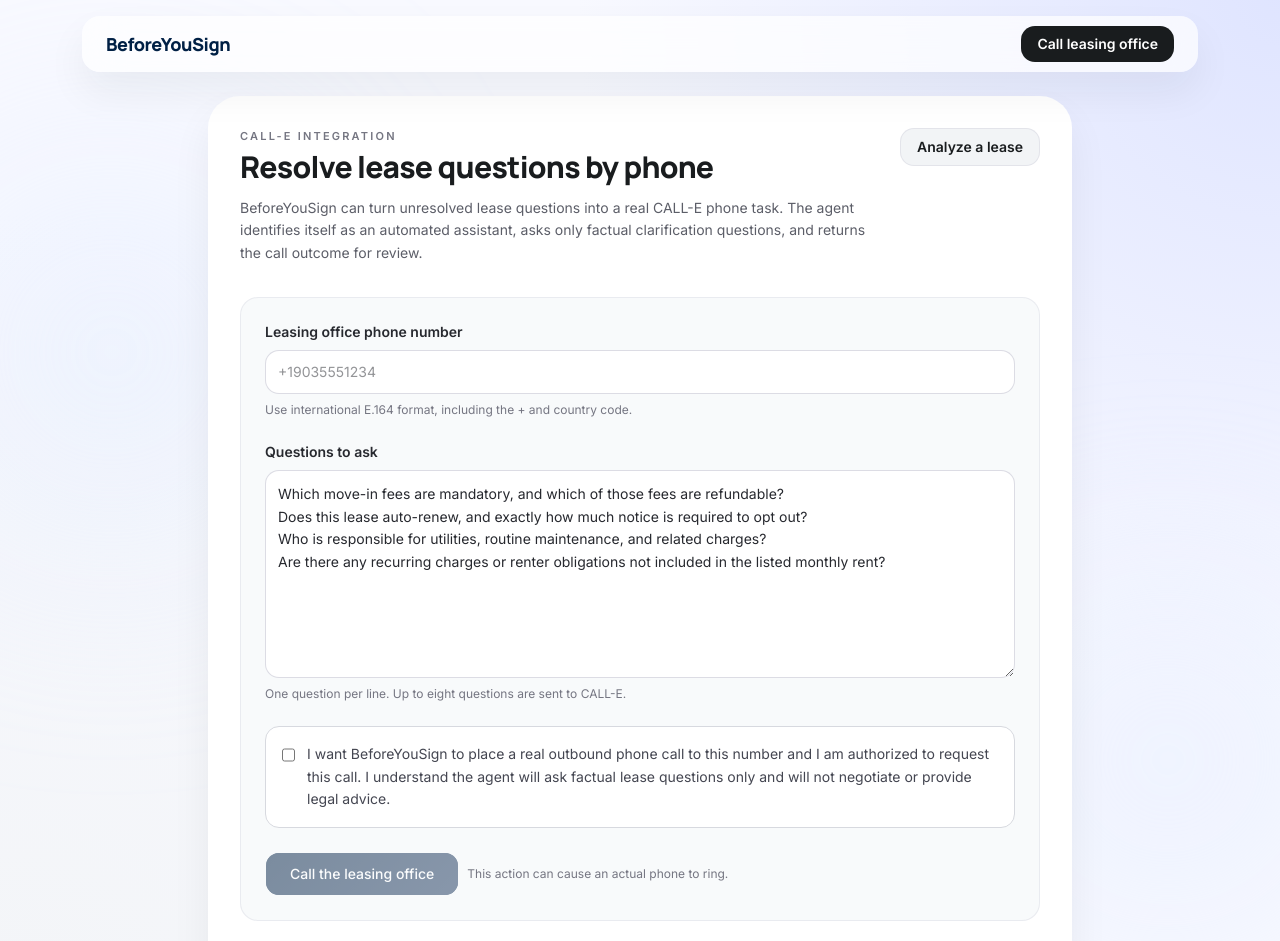
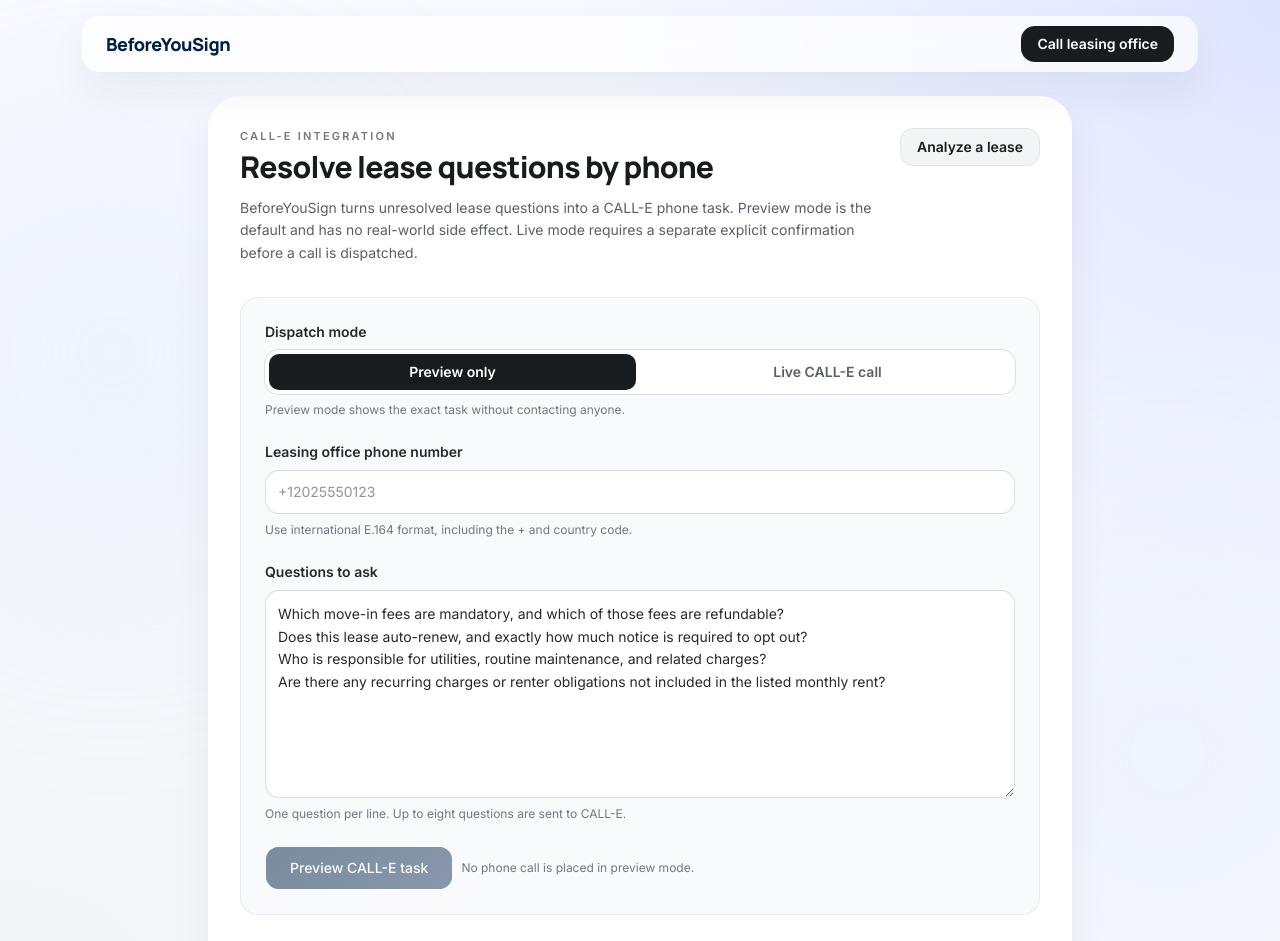
Before and after one commit to ChimdumebiNebolisa/BeforeYouSign, a Next.js app: page /call-agent in a window 1280 px wide. Shown: the top 941 px of the page. Built offline with nearby package versions, Linux system fonts and the light colour scheme.

Commit message:
feat: make CALL-E workflow preview-first

```diff
--- a/src/components/beforeyousign/call-agent-client.tsx
+++ b/src/components/beforeyousign/call-agent-client.tsx
@@ -30,6 +30,7 @@
 export function CallAgentClient() {
   const [phone, setPhone] = useState("");
   const [questionsText, setQuestionsText] = useState(DEFAULT_QUESTIONS.join("\n"));
+  const [liveMode, setLiveMode] = useState(false);
   const [confirmed, setConfirmed] = useState(false);
   const [isCalling, setIsCalling] = useState(false);
   const [isChecking, setIsChecking] = useState(false);
@@ -50,15 +51,20 @@
       const response = await fetch("/api/call-landlord", {
         method: "POST",
         headers: { "Content-Type": "application/json" },
-        body: JSON.stringify({ phone, questions, confirmed }),
+        body: JSON.stringify({
+          phone,
+          questions,
+          confirmed: liveMode ? confirmed : false,
+          dryRun: !liveMode,
+        }),
       });
       const data = (await response.json()) as CallResult & { error?: string };
       if (!response.ok) {
-        throw new Error(data.error || "Unable to start the CALL-E phone task.");
+        throw new Error(data.error || "Unable to prepare the CALL-E phone task.");
       }
       setResult(data);
     } catch (cause) {
-      setError(cause instanceof Error ? cause.message : "Unable to start the CALL-E phone task.");
+      setError(cause instanceof Error ? cause.message : "Unable to prepare the CALL-E phone task.");
     } finally {
       setIsCalling(false);
     }
@@ -84,6 +90,8 @@
     }
   };
 
+  const liveReady = !liveMode || confirmed;
+
   return (
     <div className="mx-auto w-full max-w-4xl px-4 font-sans">
       <main className="bys-float-shadow rounded-[2rem] bg-white p-5 sm:p-8">
@@ -94,7 +102,7 @@
               Resolve lease questions by phone
             </h1>
             <p className="mt-3 max-w-2xl text-sm leading-relaxed text-[#5c5e68]">
-              BeforeYouSign can turn unresolved lease questions into a real CALL-E phone task. The agent identifies itself as an automated assistant, asks only factual clarification questions, and returns the call outcome for review.
+              BeforeYouSign turns unresolved lease questions into a CALL-E phone task. Preview mode is the default and has no real-world side effect. Live mode requires a separate explicit confirmation before a call is dispatched.
             </p>
           </div>
           <Link
@@ -106,12 +114,38 @@
         </div>
 
         <section className="mt-8 grid gap-6 rounded-2xl border border-[#c5c5d3]/30 bg-[#f8fafb] p-5 sm:p-6">
+          <div className="grid gap-2">
+            <p className="text-sm font-semibold text-[#27292f]">Dispatch mode</p>
+            <div className="grid grid-cols-2 gap-2 rounded-xl bg-white p-1 ring-1 ring-[#c5c5d3]/50">
+              <button
+                type="button"
+                onClick={() => {
+                  setLiveMode(false);
+                  setConfirmed(false);
+                }}
+                className={`rounded-lg px-3 py-2 text-sm font-semibold ${!liveMode ? "bg-[#191c1e] text-white" : "text-[#5c5e68] hover:bg-[#f2f4f6]"}`}
+              >
+                Preview only
+              </button>
+              <button
+                type="button"
+                onClick={() => setLiveMode(true)}
+                className={`rounded-lg px-3 py-2 text-sm font-semibold ${liveMode ? "bg-[#191c1e] text-white" : "text-[#5c5e68] hover:bg-[#f2f4f6]"}`}
+              >
+                Live CALL-E call
+              </button>
+            </div>
+            <p className="text-xs text-[#757682]">
+              {liveMode ? "Live mode can make an actual outbound phone call." : "Preview mode shows the exact task without contacting anyone."}
+            </p>
+          </div>
+
           <label className="grid gap-2 text-sm font-semibold text-[#27292f]">
             Leasing office phone number
             <input
               value={phone}
               onChange={(event) => setPhone(event.target.value)}
-              placeholder="+19035551234"
+              placeholder="+12025550123"
               inputMode="tel"
               className="h-11 rounded-xl border border-[#c5c5d3]/60 bg-white px-3 font-normal outline-none ring-primary/20 focus:ring-2"
             />
@@ -129,7 +163,8 @@
             <span className="text-xs font-normal text-[#757682]">One question per line. Up to eight questions are sent to CALL-E.</span>
           </label>
 
-          <label className="flex items-start gap-3 rounded-xl border border-[#d7d9df] bg-white p-4 text-sm leading-relaxed text-[#444651]">
+          {liveMode ? (
+            <label className="flex items-start gap-3 rounded-xl border border-[#f5c56b] bg-[#fffaf0] p-4 text-sm leading-relaxed text-[#444651]">
               <input
                 type="checkbox"
                 checked={confirmed}
@@ -137,19 +172,28 @@
                 className="mt-1 h-4 w-4"
               />
               <span>
-              I want BeforeYouSign to place a real outbound phone call to this number and I am authorized to request this call. I understand the agent will ask factual lease questions only and will not negotiate or provide legal advice.
+                I want BeforeYouSign to place a real outbound phone call to this number and I am authorized to request this call. I understand the agent will identify itself as automated, ask factual lease questions only, and will not negotiate or provide legal advice.
               </span>
             </label>
+          ) : null}
 
           <div className="flex flex-col gap-2 sm:flex-row sm:items-center">
             <Button
               className="h-11 rounded-xl bys-gradient-cta px-6 text-white"
               onClick={() => void startCall()}
-              disabled={isCalling || !confirmed || !phone.trim() || questions.length === 0}
+              disabled={isCalling || !liveReady || !phone.trim() || questions.length === 0}
             >
-              {isCalling ? "Starting call..." : "Call the leasing office"}
+              {isCalling
+                ? liveMode
+                  ? "Starting call..."
+                  : "Preparing preview..."
+                : liveMode
+                  ? "Call the leasing office"
+                  : "Preview CALL-E task"}
             </Button>
-            <p className="text-xs text-[#757682]">This action can cause an actual phone to ring.</p>
+            <p className="text-xs text-[#757682]">
+              {liveMode ? "A live dispatch can cause an actual phone to ring." : "No phone call is placed in preview mode."}
+            </p>
           </div>
         </section>
 
```
Lines whose indentation alone changed are shown as unchanged.
